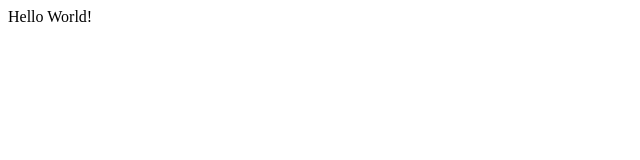
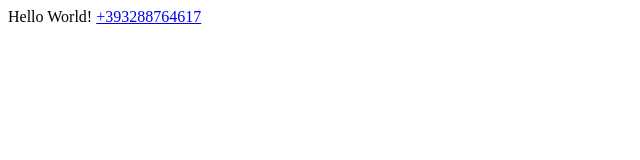
Before and after one commit to Andycass28/Andycass28.github.io, a plain HTML site: page example/index.html in a window 1280 px wide. Shown: the whole page, without its empty margins (0-640 px from the left). Drawn offline with Linux system fonts and the light colour scheme.

Commit message:
initial commit

```diff
--- a/example/index.html
+++ b/example/index.html
@@ -8,5 +8,6 @@
 Hello World!
 
 <a href ="recipe.html" target="_self"></a>
+<a href =tel:+393288764617>+393288764617</a>
 </body>
 </html>
```
